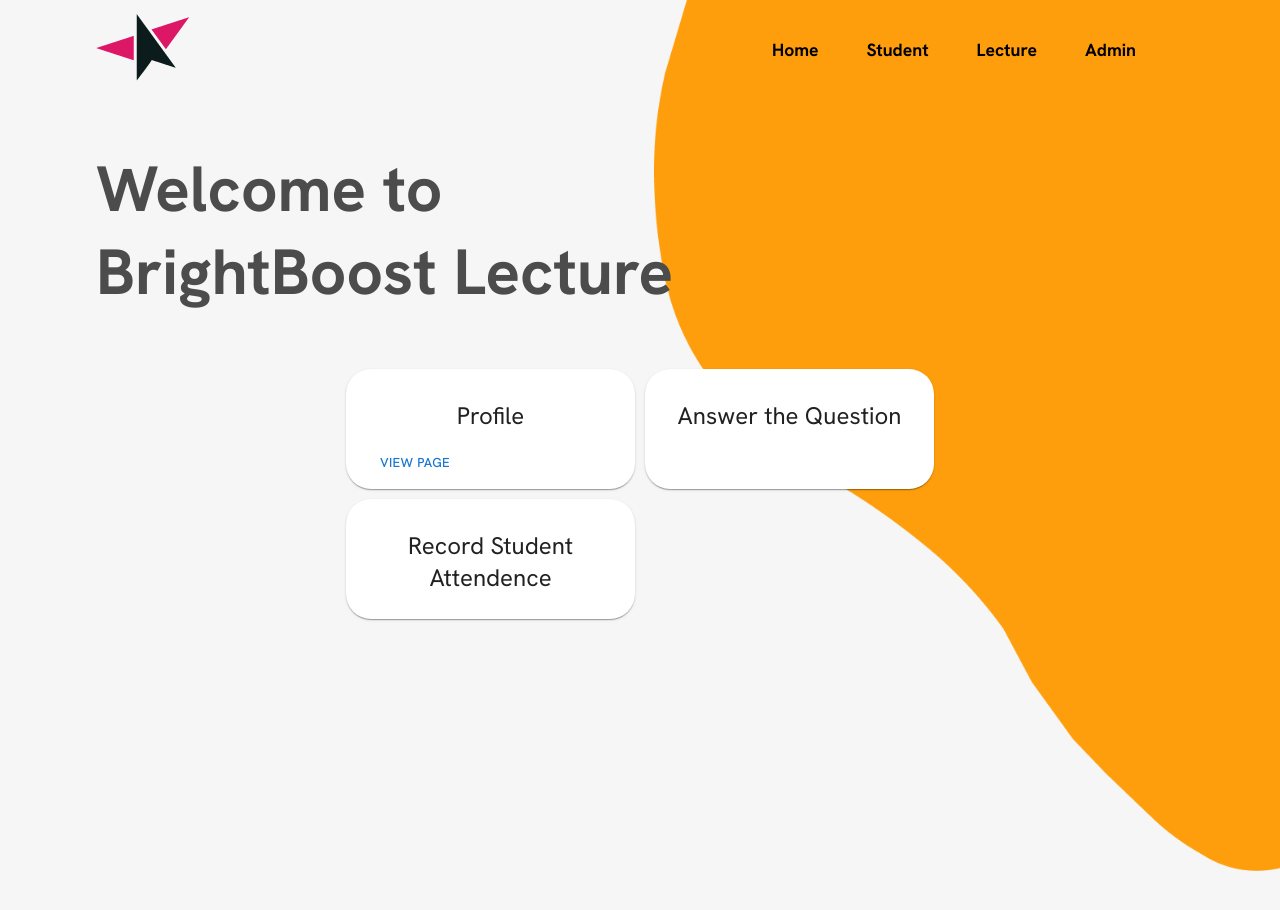
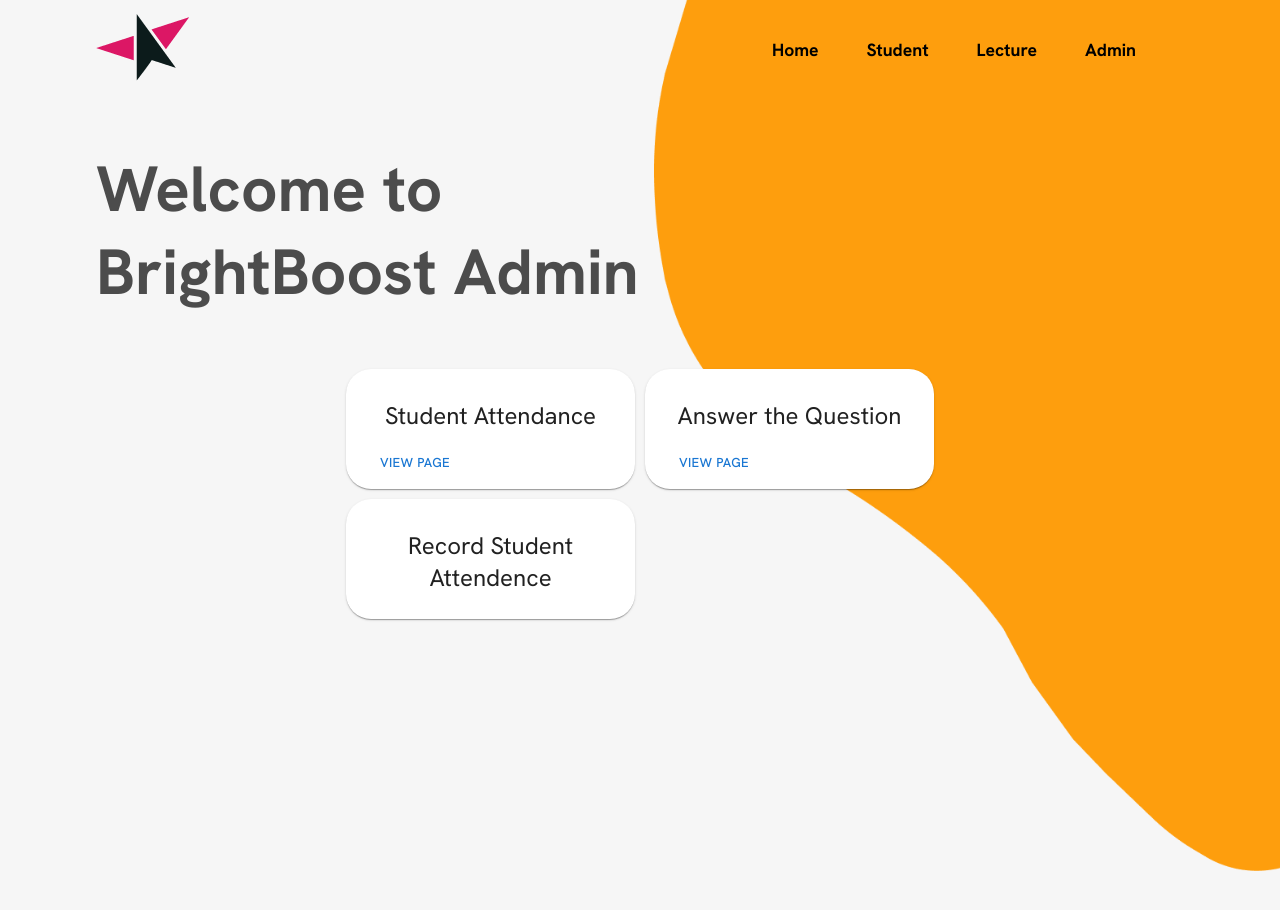
Before and after one commit to KeshalHetti/BrightBoost-React, a React (Create React App) app: page /adminhome in a window 1280 px wide. Shown: the top 910 px of the page. Built offline with nearby package versions, Linux system fonts and the light colour scheme.

Commit message:
Added View page button to all tabs

```diff
--- a/src/Components/adminhome.jsx
+++ b/src/Components/adminhome.jsx
@@ -12,7 +12,7 @@
                 </div>
                 <div className="home-text-section">
                     <h1 className="primary-heading">
-                        Welcome to BrightBoost Lecture
+                        Welcome to BrightBoost Admin
                     </h1>
                 </div>
             </div>
@@ -25,7 +25,7 @@
                         <Card className='student-card'>
                             <CardContent>
                                 <Typography gutterBottom variant='h5' component='div'>
-                                    Profile
+                                    Student Attendance
                                 </Typography>
                                 <CardActions>
                                     <Button size="small">View Page</Button>
@@ -42,6 +42,9 @@
                                 <Typography gutterBottom variant='h5' component='div'>
                                     Answer the Question
                                 </Typography>
+                                <CardActions>
+                                    <Button size="small">View Page</Button>
+                                </CardActions>
                             </CardContent>
                         </Card>
                     </Box>
@@ -54,6 +57,9 @@
                                 <Typography gutterBottom variant='h5' component='div'>
                                     Record Student Attendence
                                 </Typography>
+                                <CardActions>
+                                    <Button size="small">View Page</Button>
+                                </CardActions>
                             </CardContent>
                         </Card>
                     </Box>
--- a/src/Components/lecturehome.jsx
+++ b/src/Components/lecturehome.jsx
@@ -42,6 +42,9 @@
                                 <Typography gutterBottom variant='h5' component='div'>
                                     Answer the Question
                                 </Typography>
+                                <CardActions>
+                                    <Button size="small">View Page</Button>
+                                </CardActions>
                             </CardContent>
                         </Card>
                     </Box>
@@ -54,6 +57,9 @@
                                 <Typography gutterBottom variant='h5' component='div'>
                                     Record Student Attendence
                                 </Typography>
+                                <CardActions>
+                                    <Button size="small">View Page</Button>
+                                </CardActions>
                             </CardContent>
                         </Card>
                     </Box>
--- a/src/Components/studenthome.jsx
+++ b/src/Components/studenthome.jsx
@@ -42,6 +42,9 @@
                                 <Typography gutterBottom variant='h5' component='div'>
                                     Timetable
                                 </Typography>
+                                <CardActions>
+                                    <Button size="small">View Page</Button>
+                                </CardActions>
                             </CardContent>
                         </Card>
                     </Box>
@@ -54,6 +57,9 @@
                                 <Typography gutterBottom variant='h5' component='div'>
                                     Ask a Question
                                 </Typography>
+                                <CardActions>
+                                    <Button size="small">View Page</Button>
+                                </CardActions>
                             </CardContent>
                         </Card>
                     </Box>
@@ -66,6 +72,9 @@
                                 <Typography gutterBottom variant='h5' component='div'>
                                     Attendance
                                 </Typography>
+                                <CardActions>
+                                    <Button size="small">View Page</Button>
+                                </CardActions>
                             </CardContent>
                         </Card>
                     </Box>
```
